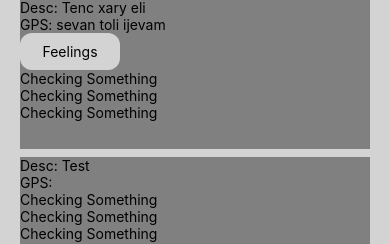
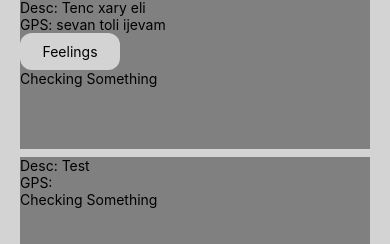
Before and after one commit to be-live/be-live-mobile, a React Native app: screen / in a window 390 px wide. Shown: the part 619-863 px from the top of the page. Built offline with nearby package versions, Linux system fonts and the light colour scheme.

Commit message:
sommmeee changes

```diff
--- a/src/components/home/memories/memories-list/memories-list-item/MemoriesListItem.jsx
+++ b/src/components/home/memories/memories-list/memories-list-item/MemoriesListItem.jsx
@@ -25,8 +25,6 @@ const MemoriesListItem = ({
       />
 
       <Text>Checking Something</Text>
-      <Text>Checking Something</Text>
-      <Text>Checking Something</Text>
 
       {feelingsId === id && <FeelingsList item={item} />}
     </View>
```
